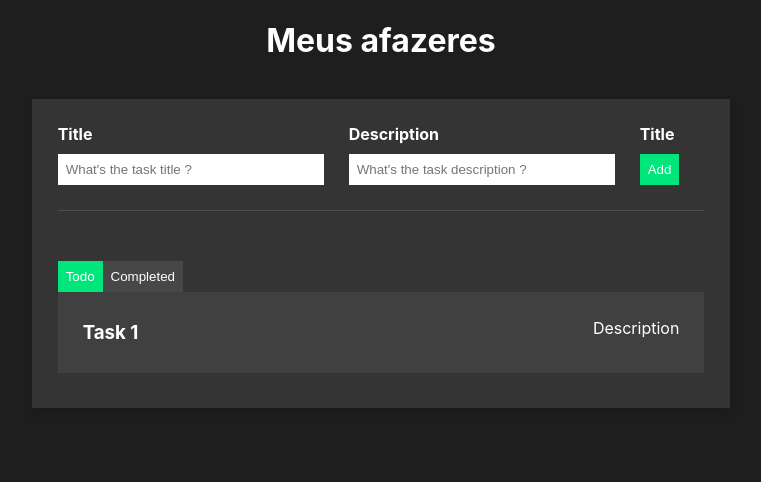
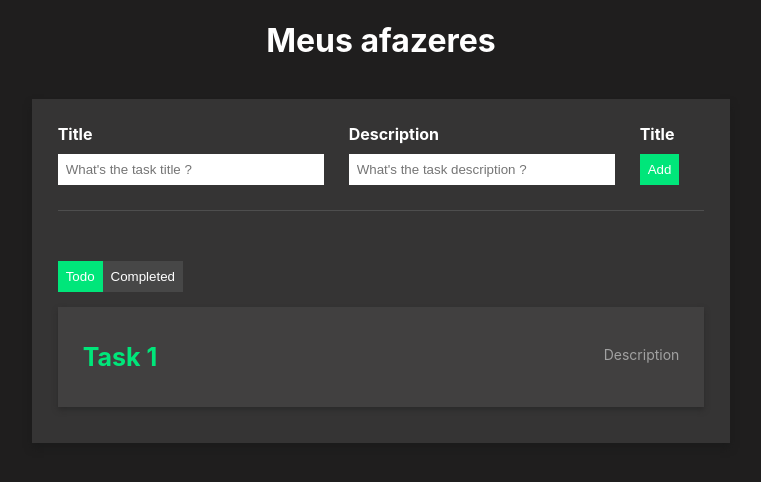
Before and after one commit to Levss30/todo-app-react-frontend, a React (Create React App) app: page / in a window 1280 px wide. Shown: the top 482 px of the page, without its empty margins (259-1020 px from the left). Built offline with nearby package versions, Linux system fonts and the light colour scheme.

Commit message:
Feat: check and delete

```diff
--- a/src/App.css
+++ b/src/App.css
@@ -86,12 +86,50 @@ h1{
   flex-direction: column;
 }
 
+.btn-area{
+  margin-bottom: 15px;
+}
+
 .todo-list-item{
   background-color: #414040;
   display: flex;
   justify-content: space-between;
+  align-items: center;
   padding: 25px;
   padding-bottom: 10px;
   padding-top: 10px;
   margin-bottom: 10px;
+  box-shadow: 0px 3px 5px rgb(43, 42, 42);
 }
+
+.todo-list-item h3{
+  font-size: 25px;
+  color: rgb(0, 230, 122);
+
+}
+
+.todo-list-item p{
+  font-size: 14px;
+  color: rgb(161, 161, 161);
+  margin-top: 8px;
+}
+
+.icon{
+  font-size: 35px;
+  cursor: pointer;
+}
+
+.icon:hover{
+  color: red;
+}
+
+.check-icon{
+  font-size: 25px;
+  margin-left: 10px;
+  color: rgb(0, 230, 122);
+  cursor: pointer;
+}
+
+.check-icon:hover{
+  color: rgb(4, 196, 106);
+}
```
